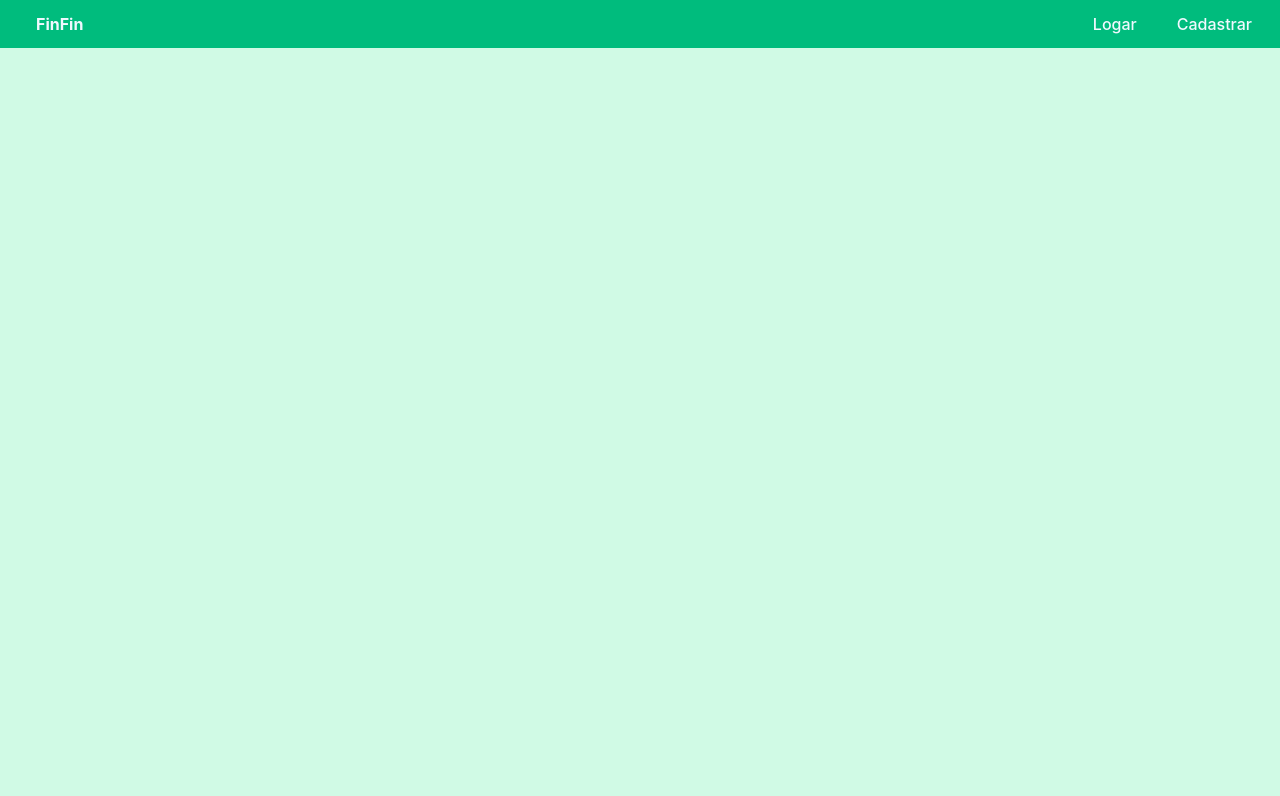
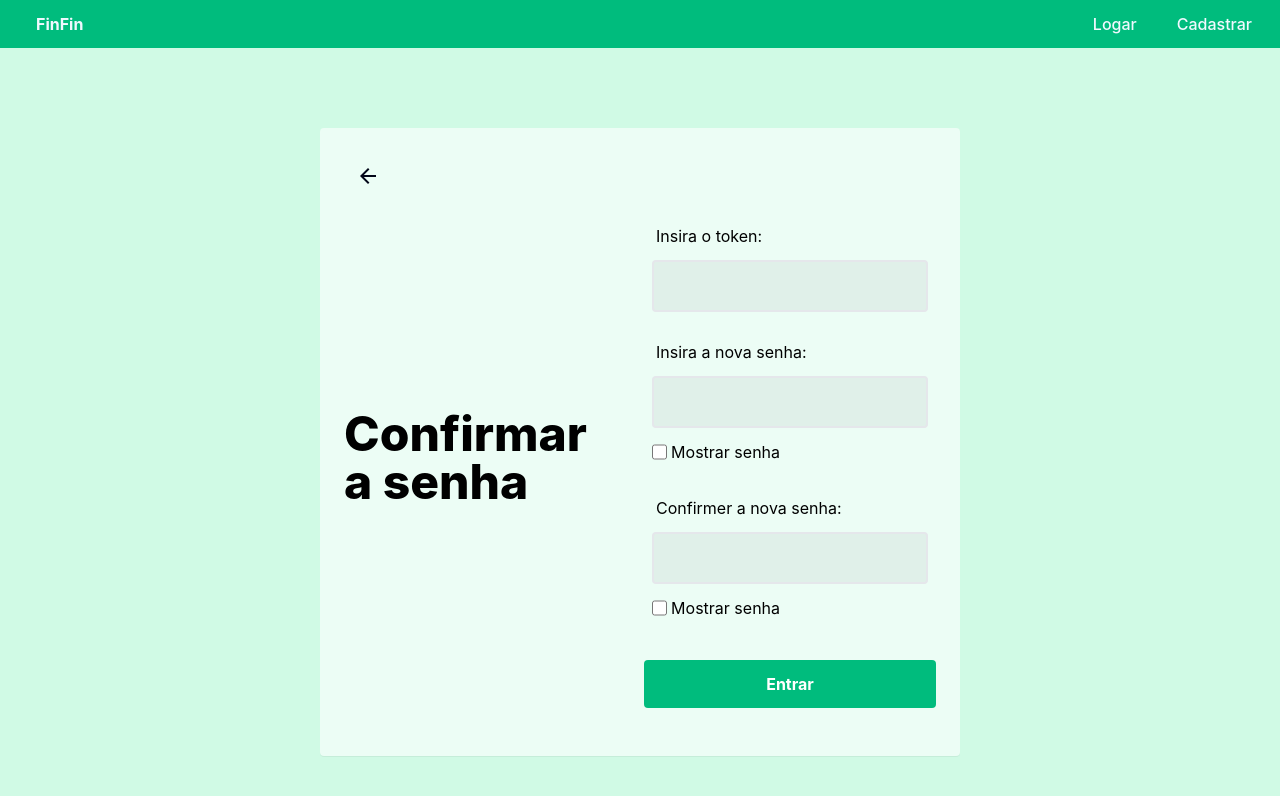
Before and after one commit to Felipe-Victorino/controle-financeiro-front, a React (Vite) app: page /auth/reset in a window 1280 px wide. Shown: the top 796 px of the page. Built offline with nearby package versions, Linux system fonts and the light colour scheme; no server answers.

Commit message:
feat( ChangePassword.tsx): untested, but basic functionality for the change password screen

```diff
--- a/src/pages/ChangePassword/ChangePassword.tsx
+++ b/src/pages/ChangePassword/ChangePassword.tsx
@@ -1,6 +1,96 @@
+import "../../styles/Pages.css"
+import Card from "../../components/Card/Card.tsx";
+import BackButton from "../../components/BackButton/BackButton.tsx";
+import React, {useState} from "react";
+import ErrorMessage from "../../components/Warning/ErrorMessage.tsx";
+import AsyncButton from "../../components/Button/AsyncButton.tsx";
+import PasswordInput from "../../components/Input/PasswordInput.tsx";
+import AuthService from "../../services/AuthService.ts";
+import TextInput from "../../components/Input/TextInput.tsx";
+import type {AxiosError} from "axios";
+
+const authService: AuthService = new AuthService();
+
 const ChangePassword = () => {
     return (
-        <div></div>
+        <div className={"page-fixed-center-start"}>
+            <div className="flex flex-col justify-center items-middle">
+
+                <Card className={"grid grid-cols-1 auto-rows-min md:grid-cols-2 gap-1"}>
+                    <div className={"row-start-1  md:col-span-2"}><BackButton to={"/"}/></div>
+                    <div
+                        className={"row-start-2 md:col-start-1 md:row-start-2 flex flex-col justify-center items-start gap-20"}>
+                        <h2 className="header-title">Confirmar <br/> a senha</h2>
+                    </div>
+                    <div className={"row-start-3 md:col-start-2 md:row-start-2"}>
+                        <ChangePasswordForm/>
+                    </div>
+
+                </Card>
+            </div>
+        </div>
+    )
+}
+
+const ChangePasswordForm = () => {
+    const [change, setChange] = useState({token: "", passwd: "", passwdConfirm: ""},)
+    const [error, setError] = useState("");
+    const [success, setSuccess] = useState("");
+    const [loading, setLoading] = useState(false);
+
+    const verifyUser = async () => {
+        setLoading(true);
+        setTimeout(async () => {
+            try {
+                const response = await authService.resetPassword(change)
+                setSuccess(response.data)
+            } catch (e: unknown) {
+                const err = e as AxiosError;
+                const message = err.message || "Não foi possível realizar essa ação";
+                setError(message)
+            }
+            setLoading(false)
+            console.log(success)
+        }, 500)
+        setError("Unimplemented")
+    }
+
+    const handleChange = (e: React.ChangeEvent<HTMLInputElement>) => {
+        setChange({...change, [e.target.name]: e.target.value});
+    }
+    return (
+
+        <form className="flex flex-col">
+
+            <TextInput
+                label={"Insira o token"}
+                id={"token"}
+                name={"token"}
+                value={change.token}
+                inputtype={"text"}
+                onChanged={(e) => handleChange(e)}/>
+            <PasswordInput
+                label={"Insira a nova senha"}
+                id="password"
+                name="password"
+                value={change.passwd}
+                onChanged={(e) => handleChange(e)}
+            />
+
+            <PasswordInput
+                label={"Confirmer a nova senha"}
+                id="password"
+                name="password"
+                value={change.passwdConfirm}
+                onChanged={(e) => handleChange(e)}
+            />
+            <ErrorMessage>{error}</ErrorMessage>
+            <AsyncButton type="submit" isLoading={loading} onClick={() => verifyUser()}>
+                Entrar
+            </AsyncButton>
+
+
+        </form>
     )
 }
 
```
